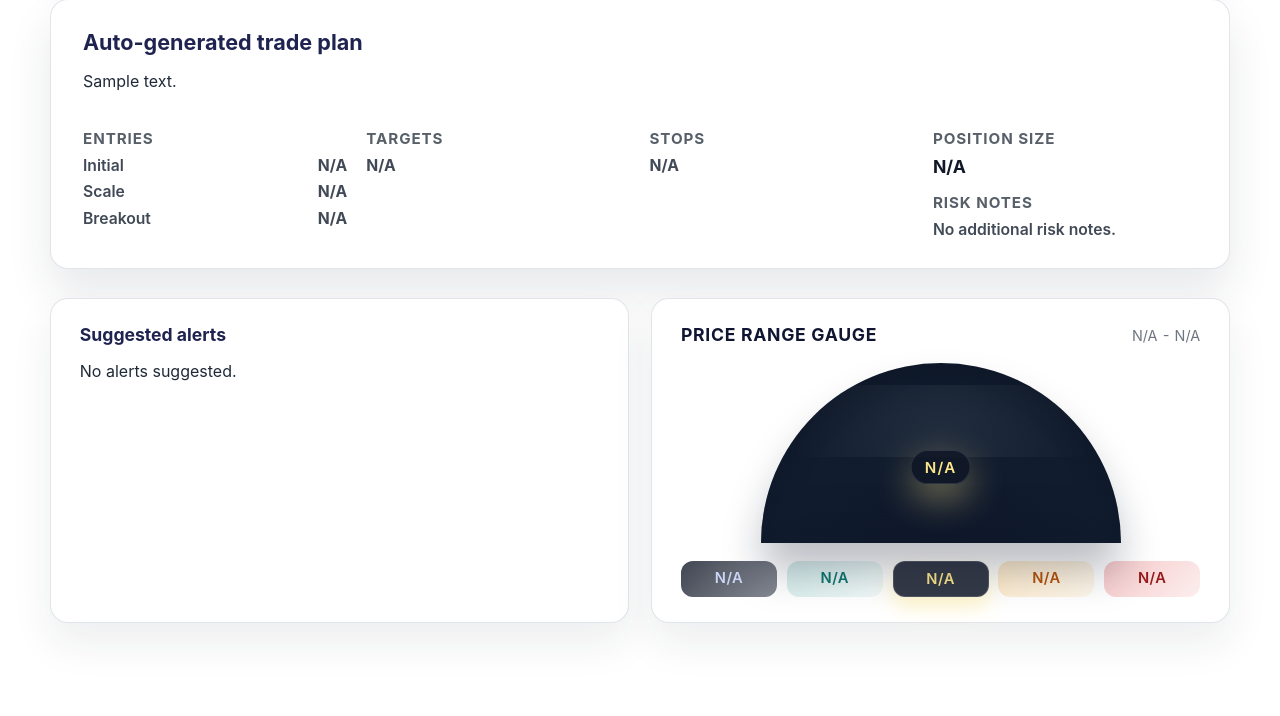
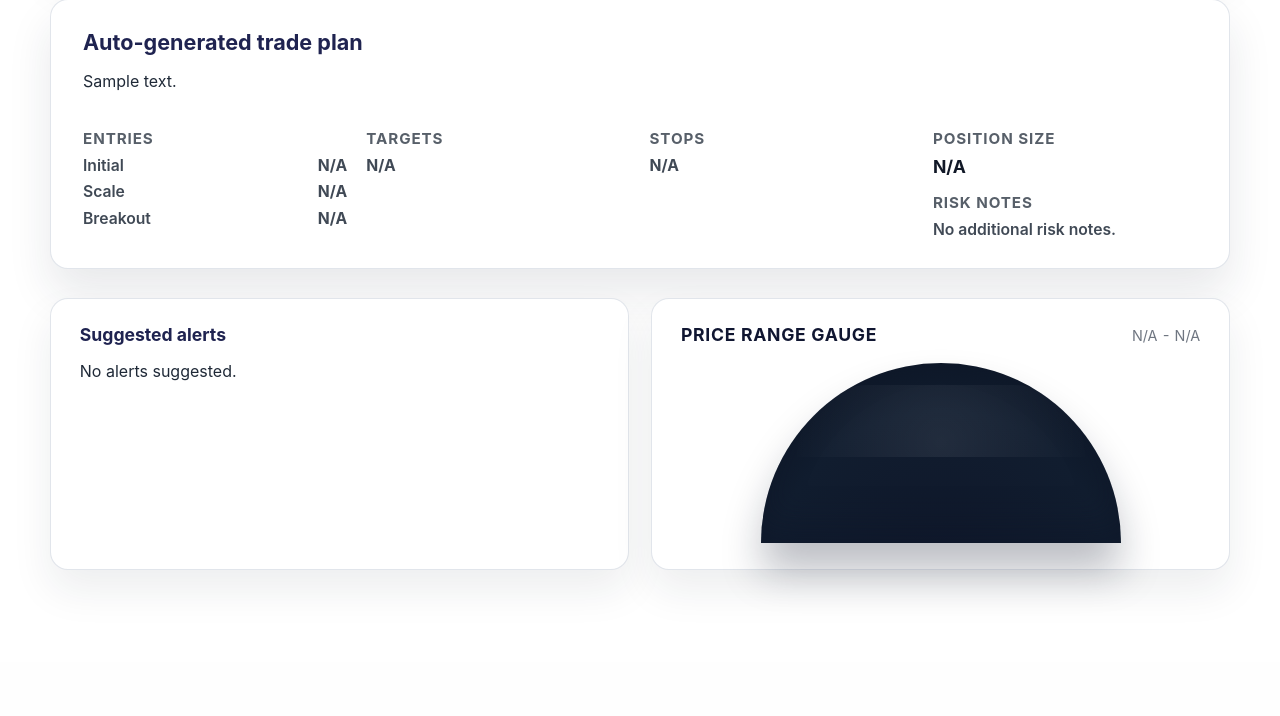
Before and after one commit to kerzey/volatilx, a FastAPI app: template templates/action_center.html in a window 1280 px wide. Shown: the part 1163-1879 px from the top of the page. After the commit the page ends 1760 px from the top, so only its background shows below. Run offline with FastAPI, Linux system fonts and the light colour scheme; the template is opened without the code that fills it: most values are stand-ins (such as "Sample title", 1, 10 or a date in 2020); parts of the project's set-up code (start-up, migrations or seed data) failed here and were passed over.

Commit message:
removin bottom prices

```diff
--- a/static/style.css
+++ b/static/style.css
@@ -2744,8 +2744,8 @@ tbody tr:nth-child(even) { background: #f8f8fc;}
 
 .level-gauge__needle-value {
   position: absolute;
-  top: 58%;
-  left: 50%;
+  top: var(--needle-label-y, 58%);
+  left: var(--needle-label-x, 50%);
   transform: translate(-50%, -50%);
   background: var(--gauge-accent-bg);
   color: var(--gauge-accent);
@@ -2759,86 +2759,44 @@ tbody tr:nth-child(even) { background: #f8f8fc;}
   z-index: 2;
   font-variant-numeric: tabular-nums;
   border: 1px solid rgba(255, 255, 255, 0.12);
-}
-
-.level-gauge__markers {
-  display: grid;
-  grid-template-columns: repeat(5, minmax(0, 1fr));
-  gap: 0.6rem;
-  font-size: 0.92rem;
-  font-variant-numeric: tabular-nums;
-  text-align: center;
-}
-
-.level-gauge__markers span {
-  padding: 0.5rem 0.65rem;
-  border-radius: 12px;
-  background: rgba(15, 23, 42, 0.07);
-  color: #0f172a;
-  font-weight: 600;
-  letter-spacing: 0.03em;
-}
-
-.level-gauge__markers span:nth-child(1) {
-  background: linear-gradient(135deg, rgba(17, 24, 39, 0.8), rgba(15, 23, 42, 0.5));
-  color: #cbd5f5;
-}
-
-.level-gauge__markers span:nth-child(2) {
-  background: linear-gradient(135deg, rgba(13, 148, 136, 0.18), rgba(13, 148, 136, 0.05));
-  color: #0f766e;
-}
-
-.level-gauge__markers span:nth-child(3) {
-  background: var(--gauge-accent-bg);
-  color: var(--gauge-accent);
-  box-shadow: 0 10px 20px var(--gauge-accent-shadow);
-  border: 1px solid rgba(255, 255, 255, 0.14);
-}
-
-.level-gauge__markers span:nth-child(4) {
-  background: linear-gradient(135deg, rgba(245, 158, 11, 0.22), rgba(245, 158, 11, 0.08));
-  color: #b45309;
-}
-
-.level-gauge__markers span:nth-child(5) {
-  background: linear-gradient(135deg, rgba(220, 38, 38, 0.25), rgba(220, 38, 38, 0.08));
-  color: #991b1b;
+  pointer-events: none;
+  opacity: 0;
+  transition: opacity 0.2s ease;
 }
 
 .level-gauge[data-zone="belowS2"] {
-  --gauge-accent: #dbeafe;
-  --gauge-accent-bg: rgba(17, 24, 39, 0.78);
-  --gauge-range-color: rgba(30, 41, 59, 0.78);
-  --gauge-accent-shadow: rgba(30, 41, 59, 0.45);
+  --gauge-accent: #f8d7d9;
+  --gauge-accent-bg: rgba(59, 15, 20, 0.86);
+  --gauge-range-color: #7f1d1d;
+  --gauge-accent-shadow: rgba(59, 15, 20, 0.52);
 }
 
 .level-gauge[data-zone="betweenSupports"] {
-  --gauge-accent: #ecfdf5;
-  --gauge-accent-bg: rgba(13, 148, 136, 0.82);
+  --gauge-accent: #fde2e2;
+  --gauge-accent-bg: rgba(127, 29, 29, 0.78);
+  --gauge-range-color: #991b1b;
+  --gauge-accent-shadow: rgba(127, 29, 29, 0.48);
+}
+
+.level-gauge[data-zone="midZone"] {
+  --gauge-accent: #fef3c7;
+  --gauge-accent-bg: rgba(180, 83, 9, 0.82);
+  --gauge-range-color: #b45309;
+  --gauge-accent-shadow: rgba(180, 83, 9, 0.46);
+}
+
+.level-gauge[data-zone="betweenResistances"] {
+  --gauge-accent: #d1fae5;
+  --gauge-accent-bg: rgba(15, 118, 110, 0.82);
   --gauge-range-color: #0f766e;
-  --gauge-accent-shadow: rgba(13, 148, 136, 0.46);
-}
-
-.level-gauge[data-zone="midZone"] {
-  --gauge-accent: #eff6ff;
-  --gauge-accent-bg: rgba(37, 99, 235, 0.78);
-  --gauge-range-color: #1d4ed8;
-  --gauge-accent-shadow: rgba(37, 99, 235, 0.46);
-}
-
-.level-gauge[data-zone="betweenResistances"] {
-  --gauge-accent: #fff7ed;
-  --gauge-accent-bg: rgba(245, 158, 11, 0.82);
-  --gauge-range-color: #b45309;
-  --gauge-accent-shadow: rgba(245, 158, 11, 0.46);
+  --gauge-accent-shadow: rgba(15, 118, 110, 0.46);
 }
 
 .level-gauge[data-zone="aboveR2"] {
-  --gauge-accent: #fee2e2;
-  --gauge-accent-bg: rgba(220, 38, 38, 0.82);
-  --gauge-range-color: #b91c1c;
-  --gauge-accent-shadow: rgba(220, 38, 38, 0.5);
+  --gauge-accent: #bbf7d0;
+  --gauge-accent-bg: rgba(6, 78, 59, 0.85);
+  --gauge-range-color: #065f46;
+  --gauge-accent-shadow: rgba(6, 78, 59, 0.5);
 }
 
 .action-tags {
@@ -2907,7 +2865,7 @@ tbody tr:nth-child(even) { background: #f8f8fc;}
   }
 
   .level-gauge__needle-value {
-    top: 60%;
+    top: 58%;
     font-size: 0.9rem;
   }
 }
--- a/templates/action_center.html
+++ b/templates/action_center.html
@@ -241,13 +241,6 @@
                     ></canvas>
                     <div class="level-gauge__needle-value" data-gauge-price>{{ action_data.radar.price.value or action_data.latest_price or 'N/A' }}</div>
                 </div>
-                <div class="level-gauge__markers" aria-hidden="true">
-                    <span data-gauge-marker="s2">{{ action_data.radar.s2.value or 'N/A' }}</span>
-                    <span data-gauge-marker="s1">{{ action_data.radar.s1.value or 'N/A' }}</span>
-                    <span data-gauge-marker="price">{{ action_data.radar.price.value or action_data.latest_price or 'N/A' }}</span>
-                    <span data-gauge-marker="r1">{{ action_data.radar.r1.value or 'N/A' }}</span>
-                    <span data-gauge-marker="r2">{{ action_data.radar.r2.value or 'N/A' }}</span>
-                </div>
             </div>
         </section>
 
@@ -283,28 +276,21 @@
         let favoriteState = favoriteButton ? favoriteButton.getAttribute('aria-pressed') === 'true' : false;
         const gaugeCanvas = document.querySelector('[data-gauge-canvas]');
         const gaugeRange = document.querySelector('[data-gauge-range]');
-        const gaugeMarkers = {
-            s2: document.querySelector('[data-gauge-marker="s2"]'),
-            s1: document.querySelector('[data-gauge-marker="s1"]'),
-            price: document.querySelector('[data-gauge-marker="price"]'),
-            r1: document.querySelector('[data-gauge-marker="r1"]'),
-            r2: document.querySelector('[data-gauge-marker="r2"]'),
-        };
         const gaugePriceValue = document.querySelector('[data-gauge-price]');
         const gaugeColors = {
-            belowS2: '#111827',
-            betweenSupports: '#0f766e',
-            midZone: '#2563eb',
-            betweenResistances: '#f59e0b',
-            aboveR2: '#dc2626',
+            belowS2: '#3b0f14',
+            betweenSupports: '#7f1d1d',
+            midZone: '#b45309',
+            betweenResistances: '#0f766e',
+            aboveR2: '#064e3b',
         };
         let gaugeResizeTimer = null;
         const gaugeZoneFill = {
-            belowS2: 'rgba(30, 41, 59, 0.5)',
-            betweenSupports: 'rgba(13, 148, 136, 0.38)',
-            midZone: 'rgba(59, 130, 246, 0.38)',
-            betweenResistances: 'rgba(245, 158, 11, 0.38)',
-            aboveR2: 'rgba(220, 38, 38, 0.38)',
+            belowS2: 'rgba(59, 15, 20, 0.5)',
+            betweenSupports: 'rgba(127, 29, 29, 0.42)',
+            midZone: 'rgba(180, 83, 9, 0.38)',
+            betweenResistances: 'rgba(15, 118, 110, 0.38)',
+            aboveR2: 'rgba(6, 78, 59, 0.4)',
         };
         const gaugeZoneLabels = {
             belowS2: 'below Support-2',
@@ -550,9 +536,47 @@
 
             const centerX = width / 2;
             const centerY = height - 10;
-            const baseRadius = Math.min(width / 2 - 20, height - 20);
+            const baseRadius = Math.min(width / 2 - 20, height - 28);
             const radius = Math.max(48, baseRadius);
             const lineWidth = Math.max(12, radius * 0.22);
+            let stripeOuterRadius = Math.min(centerY - 4, radius + lineWidth * 0.48);
+            let stripeInnerRadius = Math.max(radius + lineWidth * 0.1, stripeOuterRadius - lineWidth * 0.34);
+            if (stripeInnerRadius >= stripeOuterRadius) {
+                stripeInnerRadius = Math.max(radius + lineWidth * 0.08, stripeOuterRadius - 6);
+            }
+            stripeOuterRadius = Math.max(stripeOuterRadius, stripeInnerRadius + 4);
+            const effectiveStripeThickness = Math.max(4, stripeOuterRadius - stripeInnerRadius);
+
+            ctx.lineCap = 'round';
+            ctx.lineWidth = lineWidth;
+
+            ctx.save();
+            if (typeof ctx.createConicGradient === 'function') {
+                const stripeGradient = ctx.createConicGradient(Math.PI, centerX, centerY);
+                stripeGradient.addColorStop(0, '#581c1c');
+                stripeGradient.addColorStop(0.18, '#7f1d1d');
+                stripeGradient.addColorStop(0.36, '#b45309');
+                stripeGradient.addColorStop(0.5, '#0f766e');
+                stripeGradient.addColorStop(0.82, '#0f766e');
+                stripeGradient.addColorStop(1, '#064e3b');
+                ctx.fillStyle = stripeGradient;
+                ctx.beginPath();
+                ctx.arc(centerX, centerY, stripeOuterRadius, Math.PI, 0, true);
+                ctx.arc(centerX, centerY, stripeInnerRadius, 0, Math.PI, false);
+                ctx.closePath();
+                ctx.fill();
+            } else {
+                const fallbackGradient = ctx.createLinearGradient(centerX - radius, centerY, centerX + radius, centerY);
+                fallbackGradient.addColorStop(0, '#581c1c');
+                fallbackGradient.addColorStop(0.5, '#b45309');
+                fallbackGradient.addColorStop(1, '#064e3b');
+                ctx.strokeStyle = fallbackGradient;
+                ctx.lineWidth = effectiveStripeThickness;
+                ctx.beginPath();
+                ctx.arc(centerX, centerY, stripeInnerRadius + effectiveStripeThickness / 2, Math.PI, 0, true);
+                ctx.stroke();
+            }
+            ctx.restore();
 
             ctx.lineCap = 'round';
             ctx.lineWidth = lineWidth;
@@ -571,7 +595,6 @@
             ctx.closePath();
             ctx.fill();
 
-            ctx.lineWidth = lineWidth;
             config.segments.forEach((segment) => {
                 ctx.strokeStyle = segment.color;
                 ctx.beginPath();
@@ -627,12 +650,12 @@
             renderLevelLabel(config.anchors.r2, config.formatted.r2);
 
             const needleAngle = typeof config.needleAngle === 'number' ? config.needleAngle : config.anchors.s1;
-            const needleLength = radius - lineWidth * 0.7;
+            const needleLength = radius - lineWidth * 0.68;
             const needleCos = Math.cos(needleAngle);
             const needleSin = Math.sin(needleAngle);
-            const needleStartOffset = Math.min(radius * 0.18, lineWidth * 0.8);
-            const startX = centerX + needleCos * needleStartOffset;
-            const startY = centerY - needleSin * needleStartOffset;
+            const needleStartOffset = Math.min(radius * 0.22, lineWidth * 0.85);
+            const startXRaw = centerX + needleCos * needleStartOffset;
+            const startYRaw = centerY - needleSin * needleStartOffset;
             const endX = centerX + needleCos * needleLength;
             const endY = centerY - needleSin * needleLength;
 
@@ -642,7 +665,7 @@
             ctx.strokeStyle = '#fde68a';
             ctx.lineWidth = 4;
             ctx.beginPath();
-            ctx.moveTo(startX, startY);
+            ctx.moveTo(startXRaw, startYRaw);
             ctx.lineTo(endX, endY);
             ctx.stroke();
             ctx.restore();
@@ -663,6 +686,20 @@
             ctx.beginPath();
             ctx.arc(tipX, tipY, 4, 0, Math.PI * 2);
             ctx.fill();
+
+            const clampLabelCoordinate = (value, min, max) => Math.max(min, Math.min(max, value));
+            const labelX = clampLabelCoordinate(startXRaw, width * 0.22, width * 0.78);
+            const labelY = clampLabelCoordinate(startYRaw, height * 0.38, height * 0.78);
+            const parent = canvas.parentElement;
+            if (parent) {
+                const labelNode = parent.querySelector('[data-gauge-price]');
+                if (labelNode) {
+                    const percentX = (labelX / width) * 100;
+                    const percentY = (labelY / height) * 100;
+                    labelNode.style.setProperty('--needle-label-x', `${percentX.toFixed(2)}%`);
+                    labelNode.style.setProperty('--needle-label-y', `${percentY.toFixed(2)}%`);
+                }
+            }
         }
 
         function updateGaugeDisplay(payload) {
@@ -687,12 +724,8 @@
                 }
                 if (gaugePriceValue) {
                     gaugePriceValue.textContent = 'N/A';
+                    gaugePriceValue.style.opacity = '0';
                 }
-                Object.values(gaugeMarkers).forEach((node) => {
-                    if (node) {
-                        node.textContent = 'N/A';
-                    }
-                });
                 if (gaugeContainer) {
                     gaugeContainer.removeAttribute('data-zone');
                 }
@@ -726,25 +759,8 @@
                     || payload.latest_price
                     || 'N/A';
                 gaugePriceValue.textContent = priceLabel || 'N/A';
+                gaugePriceValue.style.opacity = config ? '1' : '0';
             }
-
-            Object.entries(gaugeMarkers).forEach(([key, node]) => {
-                if (!node) {
-                    return;
-                }
-                if (key === 'price') {
-                    node.textContent =
-                        (config && config.formatted.price)
-                        || (payload.radar && payload.radar.price && payload.radar.price.value)
-                        || payload.latest_price
-                        || 'N/A';
-                    return;
-                }
-                const levelValue =
-                    (config && config.formatted[key])
-                    || (payload.radar && payload.radar[key] && payload.radar[key].value);
-                node.textContent = levelValue || 'N/A';
-            });
 
             if (!config) {
                 if (gaugeRange) {
@@ -757,6 +773,9 @@
                     }
                     gaugeCanvas.setAttribute('aria-label', 'Price gauge unavailable');
                     gaugeCanvas.removeAttribute('data-zone');
+                }
+                if (gaugePriceValue) {
+                    gaugePriceValue.style.opacity = '0';
                 }
                 return;
             }
```
